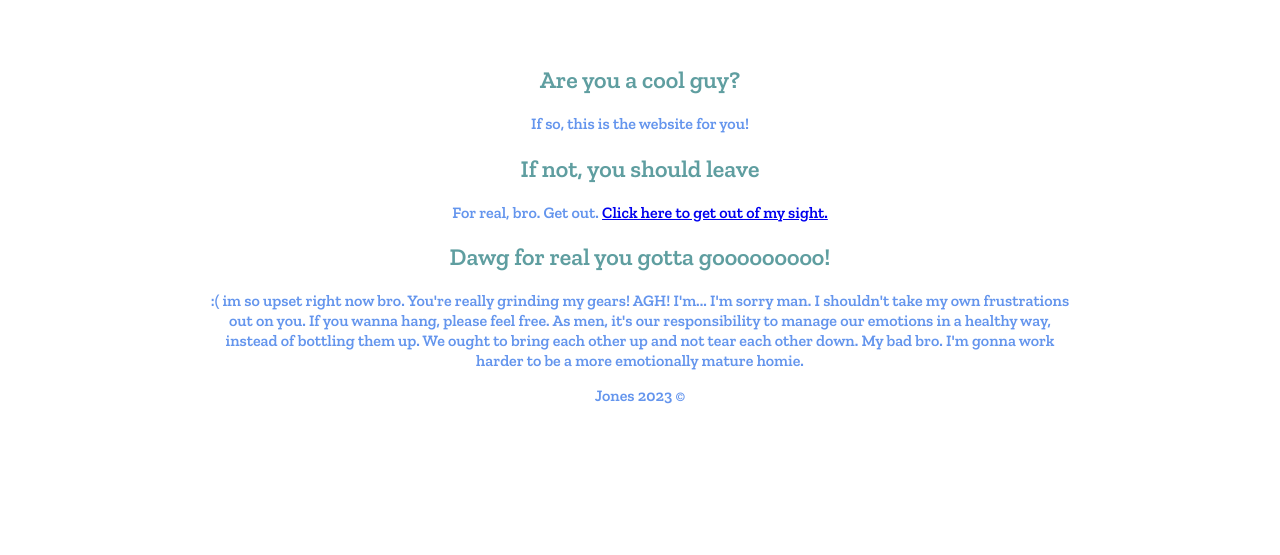
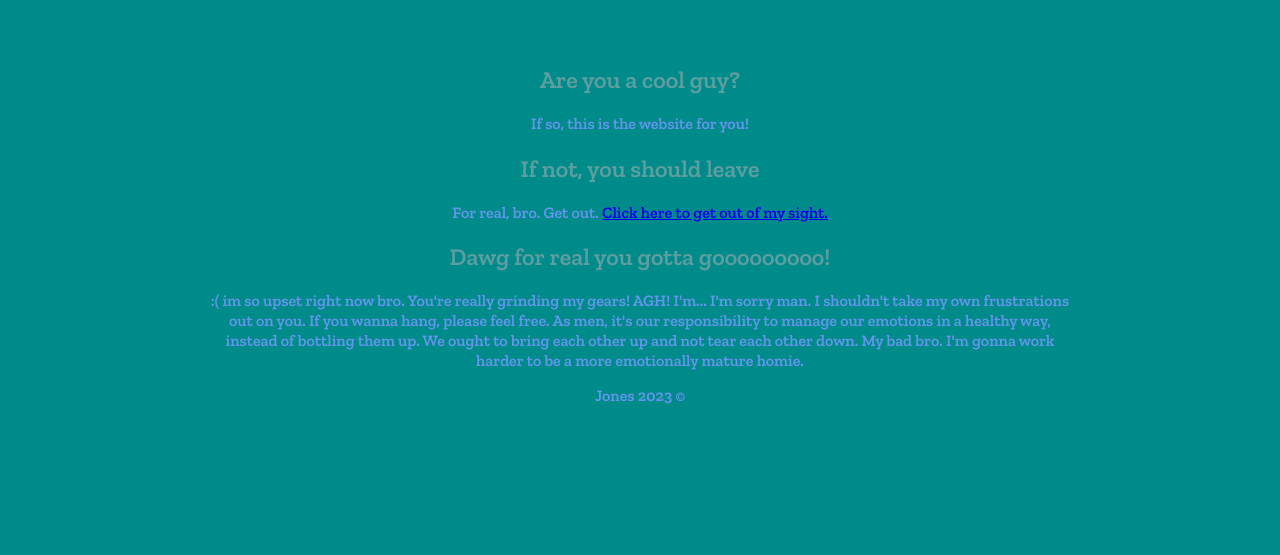
Before and after one commit to SDJ007/CG342-Interface-Design-Class-First-Project, a plain HTML site: page index.html in a window 1280 px wide. Shown: the part 245-800 px from the top of the page. Drawn offline with nearby package versions, Linux system fonts and the light colour scheme.

Commit message:
colorrrrrrrr

```diff
--- a/styles.css
+++ b/styles.css
@@ -1,3 +1,7 @@
+
+body{
+    background-color:darkcyan;
+}
 h1{
     font-size: 120px; text-align: center; color: royalblue; font-family: 'Righteous', cursive;
 }
@@ -7,7 +11,3 @@ h2{
 p{
     text-align: center; color:cornflowerblue; font-family: 'Zilla Slab', serif; margin: 15px 200px; line-height: 20px;
 }
-
-body{
-    color:darkcyan;
-}
```
